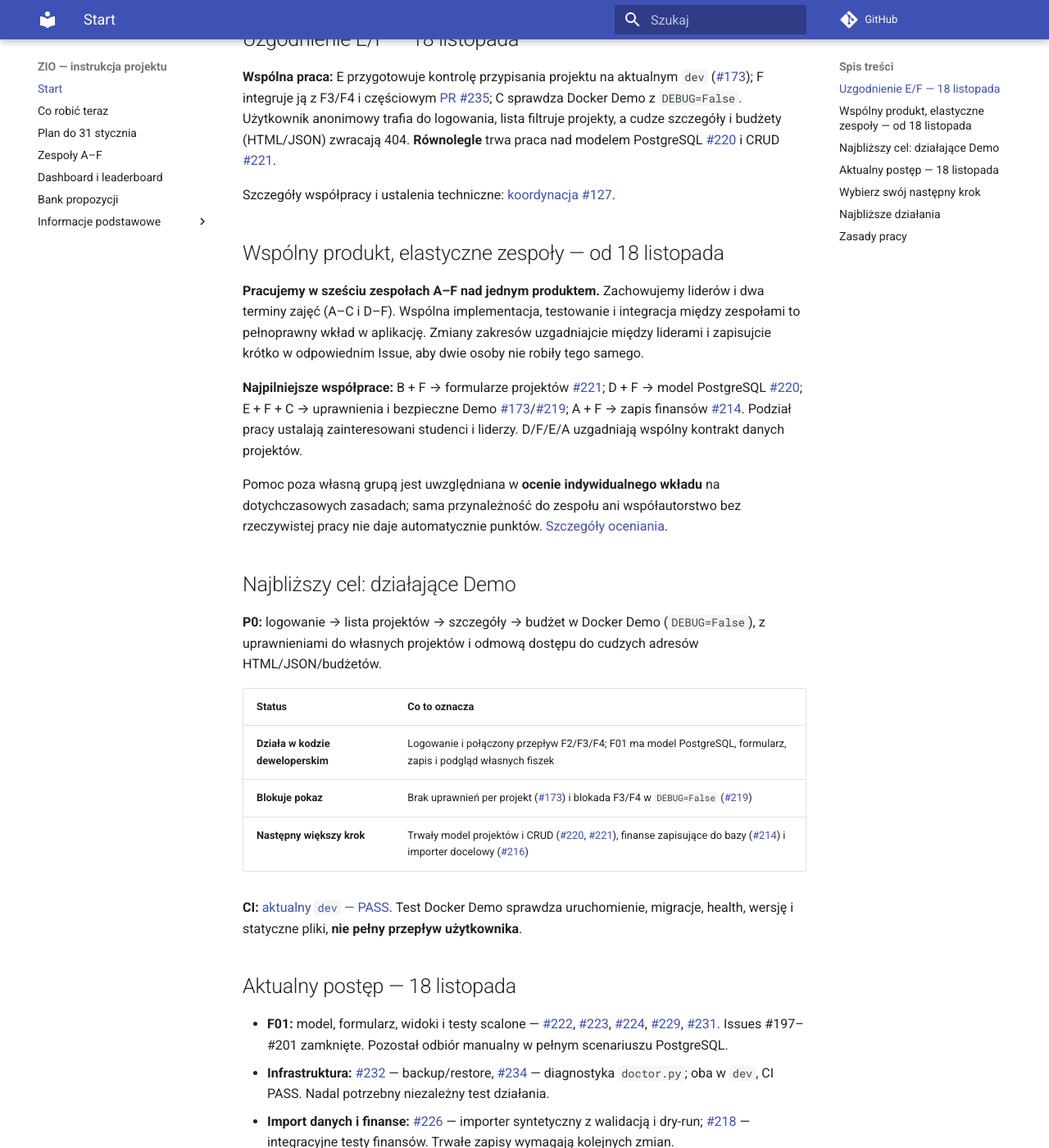
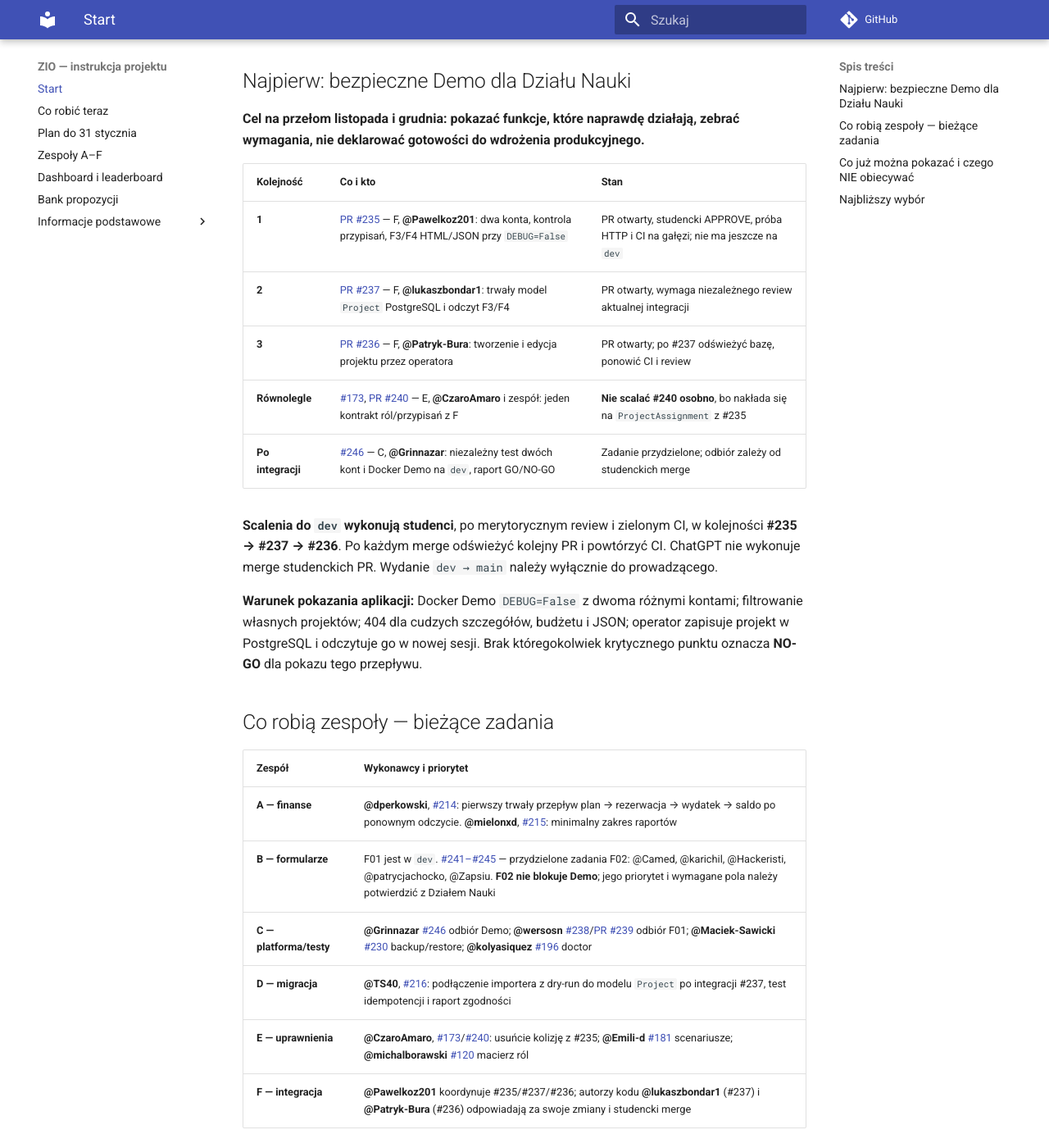
Before and after one commit to zio-wi-pb-mc/pb-science-office-manual, an MkDocs documentation site: the page built from manual/index.md, in a window 1280 px wide and 1400 px high, scrolled down 308 px. Shown: the whole window at 82% size. Built offline with MkDocs 1.6.1 and Material for MkDocs 9.7.7, drawn with Linux system fonts in a browser that asks for light colours; comment, search, counter and statistics services are not loaded; some of the changed text lies outside the part shown.

Commit message:
docs(zio): update student priorities and demo integration status 2026-11-24

```diff
--- a/manual/index.md
+++ b/manual/index.md
@@ -1,63 +1,46 @@
 # ZIO — co robić teraz
 
-**Cel ZIO:** do **31 stycznia 2027 r.** aplikacja ma być **wdrożona, przetestowana i odebrana przez Dział Nauki**. Każdy zespół może wybierać własne zadania lub wspierać inne zespoły; roadmapa pokazuje najbardziej potrzebne kierunki pracy.
+**Cel:** do **31 stycznia 2027 r.** dostarczyć Działowi Nauki PB jeden działający, wdrożony i przetestowany system. Sześć zespołów A–F pracuje nad jednym produktem; nie zmieniamy formalnych zespołów ani zasad punktacji.
 
-**Stan przeglądu: 18.11.2026**, gałąź [`dev`](https://github.com/zio-wi-pb-mc/pb-science-office/tree/dev), commit `e8d94872` ([CI PASS](https://github.com/zio-wi-pb-mc/pb-science-office/actions/runs/44258929850)).
+**Stan potwierdzony 24.11.2026:** aplikacja `dev` = `e8d94872`, [ostatnie CI `dev` PASS](https://github.com/zio-wi-pb-mc/pb-science-office/actions/runs/44258929850) **18.11**, brak nowych merge do `dev`. Nowy kod na gałęziach studentów nie jest jeszcze funkcją wersji zintegrowanej. [GitHub Project](https://github.com/orgs/zio-wi-pb-mc/projects/1/views/1) i Issues pozostają źródłem przypisań.
 
-## Uzgodnienie E/F — 18 listopada
+## Najpierw: bezpieczne Demo dla Działu Nauki
 
-**Wspólna praca:** E przygotowuje kontrolę przypisania projektu na aktualnym `dev` ([#173](https://github.com/zio-wi-pb-mc/pb-science-office/issues/173)); F integruje ją z F3/F4 i częściowym [PR #235](https://github.com/zio-wi-pb-mc/pb-science-office/pull/235); C sprawdza Docker Demo z `DEBUG=False`. Użytkownik anonimowy trafia do logowania, lista filtruje projekty, a cudze szczegóły i budżety (HTML/JSON) zwracają 404. **Równolegle** trwa praca nad modelem PostgreSQL [#220](https://github.com/zio-wi-pb-mc/pb-science-office/issues/220) i CRUD [#221](https://github.com/zio-wi-pb-mc/pb-science-office/issues/221).
+**Cel na przełom listopada i grudnia: pokazać funkcje, które naprawdę działają, zebrać wymagania, nie deklarować gotowości do wdrożenia produkcyjnego.**
 
-Szczegóły współpracy i ustalenia techniczne: [koordynacja #127](https://github.com/zio-wi-pb-mc/pb-science-office/issues/127).
+| Kolejność | Co i kto | Stan |
+|---|---|---|
+| **1** | [PR #235](https://github.com/zio-wi-pb-mc/pb-science-office/pull/235) — F, **@Pawelkoz201**: dwa konta, kontrola przypisań, F3/F4 HTML/JSON przy `DEBUG=False` | PR otwarty, studencki APPROVE, próba HTTP i CI na gałęzi; nie ma jeszcze na `dev` |
+| **2** | [PR #237](https://github.com/zio-wi-pb-mc/pb-science-office/pull/237) — F, **@lukaszbondar1**: trwały model `Project` PostgreSQL i odczyt F3/F4 | PR otwarty, wymaga niezależnego review aktualnej integracji |
+| **3** | [PR #236](https://github.com/zio-wi-pb-mc/pb-science-office/pull/236) — F, **@Patryk-Bura**: tworzenie i edycja projektu przez operatora | PR otwarty; po #237 odświeżyć bazę, ponowić CI i review |
+| **Równolegle** | [#173](https://github.com/zio-wi-pb-mc/pb-science-office/issues/173), [PR #240](https://github.com/zio-wi-pb-mc/pb-science-office/pull/240) — E, **@CzaroAmaro** i zespół: jeden kontrakt ról/przypisań z F | **Nie scalać #240 osobno**, bo nakłada się na `ProjectAssignment` z #235 |
+| **Po integracji** | [#246](https://github.com/zio-wi-pb-mc/pb-science-office/issues/246) — C, **@Grinnazar**: niezależny test dwóch kont i Docker Demo na `dev`, raport GO/NO-GO | Zadanie przydzielone; odbiór zależy od studenckich merge |
 
-## Wspólny produkt, elastyczne zespoły — od 18 listopada
+**Scalenia do `dev` wykonują studenci**, po merytorycznym review i zielonym CI, w kolejności **#235 → #237 → #236**. Po każdym merge odświeżyć kolejny PR i powtórzyć CI. ChatGPT nie wykonuje merge studenckich PR. Wydanie `dev → main` należy wyłącznie do prowadzącego.
 
-**Pracujemy w sześciu zespołach A–F nad jednym produktem.** Zachowujemy liderów i dwa terminy zajęć (A–C i D–F). Wspólna implementacja, testowanie i integracja między zespołami to pełnoprawny wkład w aplikację. Zmiany zakresów uzgadniajcie między liderami i zapisujcie krótko w odpowiednim Issue, aby dwie osoby nie robiły tego samego.
+**Warunek pokazania aplikacji:** Docker Demo `DEBUG=False` z dwoma różnymi kontami; filtrowanie własnych projektów; 404 dla cudzych szczegółów, budżetu i JSON; operator zapisuje projekt w PostgreSQL i odczytuje go w nowej sesji. Brak któregokolwiek krytycznego punktu oznacza **NO-GO** dla pokazu tego przepływu.
 
-**Najpilniejsze współprace:** B + F → formularze projektów [#221](https://github.com/zio-wi-pb-mc/pb-science-office/issues/221); D + F → model PostgreSQL [#220](https://github.com/zio-wi-pb-mc/pb-science-office/issues/220); E + F + C → uprawnienia i bezpieczne Demo [#173](https://github.com/zio-wi-pb-mc/pb-science-office/issues/173)/[#219](https://github.com/zio-wi-pb-mc/pb-science-office/issues/219); A + F → zapis finansów [#214](https://github.com/zio-wi-pb-mc/pb-science-office/issues/214). Podział pracy ustalają zainteresowani studenci i liderzy. D/F/E/A uzgadniają wspólny kontrakt danych projektów.
+## Co robią zespoły — bieżące zadania
 
-Pomoc poza własną grupą jest uwzględniana w **ocenie indywidualnego wkładu** na dotychczasowych zasadach; sama przynależność do zespołu ani współautorstwo bez rzeczywistej pracy nie daje automatycznie punktów. [Szczegóły oceniania](08-ocenianie.md).
+| Zespół | Wykonawcy i priorytet |
+|---|---|
+| **A — finanse** | **@dperkowski**, [#214](https://github.com/zio-wi-pb-mc/pb-science-office/issues/214): pierwszy trwały przepływ plan → rezerwacja → wydatek → saldo po ponownym odczycie. **@mielonxd**, [#215](https://github.com/zio-wi-pb-mc/pb-science-office/issues/215): minimalny zakres raportów |
+| **B — formularze** | F01 jest w `dev`. [#241–#245](https://github.com/zio-wi-pb-mc/pb-science-office/issues/241) — przydzielone zadania F02: @Camed, @karichil, @Hackeristi, @patrycjachocko, @Zapsiu. **F02 nie blokuje Demo**; jego priorytet i wymagane pola należy potwierdzić z Działem Nauki |
+| **C — platforma/testy** | **@Grinnazar** [#246](https://github.com/zio-wi-pb-mc/pb-science-office/issues/246) odbiór Demo; **@wersosn** [#238](https://github.com/zio-wi-pb-mc/pb-science-office/issues/238)/[PR #239](https://github.com/zio-wi-pb-mc/pb-science-office/pull/239) odbiór F01; **@Maciek-Sawicki** [#230](https://github.com/zio-wi-pb-mc/pb-science-office/issues/230) backup/restore; **@kolyasiquez** [#196](https://github.com/zio-wi-pb-mc/pb-science-office/issues/196) doctor |
+| **D — migracja** | **@TS40**, [#216](https://github.com/zio-wi-pb-mc/pb-science-office/issues/216): podłączenie importera z dry-run do modelu `Project` po integracji #237, test idempotencji i raport zgodności |
+| **E — uprawnienia** | **@CzaroAmaro**, [#173](https://github.com/zio-wi-pb-mc/pb-science-office/issues/173)/[#240](https://github.com/zio-wi-pb-mc/pb-science-office/pull/240): usuńcie kolizję z #235; **@Emili-d** [#181](https://github.com/zio-wi-pb-mc/pb-science-office/issues/181) scenariusze; **@michalborawski** [#120](https://github.com/zio-wi-pb-mc/pb-science-office/issues/120) macierz ról |
+| **F — integracja** | **@Pawelkoz201** koordynuje #235/#237/#236; autorzy kodu **@lukaszbondar1** (#237) i **@Patryk-Bura** (#236) odpowiadają za swoje zmiany i studencki merge |
 
-## Najbliższy cel: działające Demo
+## Co już można pokazać i czego NIE obiecywać
 
-**P0:** logowanie → lista projektów → szczegóły → budżet w Docker Demo (`DEBUG=False`), z uprawnieniami do własnych projektów i odmową dostępu do cudzych adresów HTML/JSON/budżetów.
+- **F01:** osobna próba na PostgreSQL 17 z [raportu #239](https://github.com/zio-wi-pb-mc/pb-science-office/pull/239) potwierdziła logowanie, zapis, odczyt i odmowę cudzej fiszki — PASS ręczny. Jeden test automatyczny znaczników czasu wykazuje niestabilność (3/5 niepowodzeń; wynik lokalny 1 failed, 240 passed, 2 skipped), więc nie ukrywać usterki.
+- **Finanse:** obecnie część danych F4 jest syntetyczna; zapis planów i operacji z #214 nie jest zintegrowany. **Nie przedstawiać F4 jako gotowej księgowości.**
+- **Importer:** istnieje dry-run i walidacja z #226, nie ma jeszcze pełnego importu do kanonicznego ORM.
+- **Backup/restore i doctor:** kod jest w `dev`, niezależne próby pozostają otwarte (#230 i #196).
+- **PR #174:** historyczny Draft do `main`, nie scalać; nowy PR E #240 wymaga zgodności z F.
 
-| Status | Co to oznacza |
-|---|---|
-| **Działa w kodzie deweloperskim** | Logowanie i połączony przepływ F2/F3/F4; F01 ma model PostgreSQL, formularz, zapis i podgląd własnych fiszek |
-| **Blokuje pokaz** | Brak uprawnień per projekt ([#173](https://github.com/zio-wi-pb-mc/pb-science-office/issues/173)) i blokada F3/F4 w `DEBUG=False` ([#219](https://github.com/zio-wi-pb-mc/pb-science-office/issues/219)) |
-| **Następny większy krok** | Trwały model projektów i CRUD ([#220](https://github.com/zio-wi-pb-mc/pb-science-office/issues/220), [#221](https://github.com/zio-wi-pb-mc/pb-science-office/issues/221)), finanse zapisujące do bazy ([#214](https://github.com/zio-wi-pb-mc/pb-science-office/issues/214)) i importer docelowy ([#216](https://github.com/zio-wi-pb-mc/pb-science-office/issues/216)) |
+## Najbliższy wybór
 
-**CI:** [aktualny `dev` — PASS](https://github.com/zio-wi-pb-mc/pb-science-office/actions/runs/44258929850). Test Docker Demo sprawdza uruchomienie, migracje, health, wersję i statyczne pliki, **nie pełny przepływ użytkownika**.
+Masz zadanie? Pracuj na aktualnej gałęzi, sprawdź zależności i opisz test PASS/FAIL. Potrzebujesz pomocy? Uzgodnij wsparcie międzyzespołowe z liderem **w istniejącym Issue**; nie twórz konkurencyjnego modelu. Działający fragment i test mają pierwszeństwo przed kolejnym raportem.
 
-## Aktualny postęp — 18 listopada
-
-- **F01:** model, formularz, widoki i testy scalone — [#222](https://github.com/zio-wi-pb-mc/pb-science-office/pull/222), [#223](https://github.com/zio-wi-pb-mc/pb-science-office/pull/223), [#224](https://github.com/zio-wi-pb-mc/pb-science-office/pull/224), [#229](https://github.com/zio-wi-pb-mc/pb-science-office/pull/229), [#231](https://github.com/zio-wi-pb-mc/pb-science-office/pull/231). Issues #197–#201 zamknięte. Pozostał odbiór manualny w pełnym scenariuszu PostgreSQL.
-- **Infrastruktura:** [#232](https://github.com/zio-wi-pb-mc/pb-science-office/pull/232) — backup/restore, [#234](https://github.com/zio-wi-pb-mc/pb-science-office/pull/234) — diagnostyka `doctor.py`; oba w `dev`, CI PASS. Nadal potrzebny niezależny test działania.
-- **Import danych i finanse:** [#226](https://github.com/zio-wi-pb-mc/pb-science-office/pull/226) — importer syntetyczny z walidacją i dry-run; [#218](https://github.com/zio-wi-pb-mc/pb-science-office/pull/218) — integracyjne testy finansów. Trwałe zapisy wymagają kolejnych zmian.
-- **Dwa otwarte Drafty:** [#174](https://github.com/zio-wi-pb-mc/pb-science-office/pull/174) (historyczne uprawnienia) i [#235](https://github.com/zio-wi-pb-mc/pb-science-office/pull/235) (częściowa obsługa `DEBUG=False`). Nie są jeszcze scalone — test dostępu dwóch użytkowników nadal pozostaje blockerem.
-- **Nowe kierunki:** [#220](https://github.com/zio-wi-pb-mc/pb-science-office/issues/220) — model projektów w PostgreSQL, [#221](https://github.com/zio-wi-pb-mc/pb-science-office/issues/221) — tworzenie/edycja. Można włączyć wsparcie B/D/F, ale to propozycja współpracy, nie zmiana przydziałów.
-
-## Wybierz swój następny krok
-
-1. Masz własne zadanie? Kontynuuj je, sprawdź CI i zależności w [GitHub Project](https://github.com/orgs/zio-wi-pb-mc/projects/1/views/1).
-2. Nie masz pomysłu? Zajrzyj do [aktualnych priorytetów](16-propozycje-zadan-po-audycie.md) albo [banku propozycji](17-bank-zadan-mvp.md).
-3. Masz lepszy pomysł? Zaproponuj go liderowi i sprawdź, czy nie dubluje istniejącego PR. Liczy się działający rezultat.
-
-[**Plan i terminy do 31 stycznia**](23-plan-do-31-stycznia.md) · [**Roadmapa A–F**](21-roadmap-3-tygodnie.md) · [**Dashboard i leaderboard**](19-dashboard-projektu.md)
-
-## Najbliższe działania
-
-| Kiedy orientacyjnie | Cel |
-|---|---|
-| **W najbliższych dniach** | Liderzy uzgadniają wspólny klucz projektu, współpracę między zespołami, odpowiedzialność za integrację i najważniejsze blokery. |
-| **W kolejnym tygodniu** | Pierwsze małe PR-y i testy uprawnień, PostgreSQL, formularzy oraz finansów. C/E/F sprawdzają Demo na dwóch kontach. |
-| **Na przełomie listopada i grudnia** | Oceniamy bezpieczeństwo Demo, prezentujemy działające funkcje Działowi Nauki, zbieramy uwagi i sprawdzamy efekty współpracy zespołów. |
-
-Na spotkanie z Działem Nauki przygotowujemy listę funkcji potrzebnych do zastąpienia starego systemu. **Końcowy termin projektu: 31 stycznia 2027 r.**
-
-## Zasady pracy
-
-PR studencki: `feature → dev` po review i testach, **merge do `dev` wykonują sami studenci**. Prowadzący może wystawić APPROVE lub komentarz, ale nie scala za studentów. Wydanie: `dev → main` przez prowadzącego. Wybierajcie działania, które przynoszą mierzalne rezultaty w aplikacji. Istniejący [leaderboard](19-dashboard-projektu.md) pokazuje punkty **formalnie rozliczone do 03.11** oraz osobno nowsze osiągnięcia — zgodnie z zasadami punktowania #86.
-
-[Środowiska i uruchomienie](18-srodowiska-mvp.md) · [Audyt funkcji legacy](22-audyt-legacy-parity.md) · [Informacje podstawowe](20-informacje-podstawowe.md)
+[**Aktualne priorytety i przypisania**](16-propozycje-zadan-po-audycie.md) · [**Dashboard i leaderboard**](19-dashboard-projektu.md) · [**Roadmapa**](21-roadmap-3-tygodnie.md) · [**Plan do 31 stycznia**](23-plan-do-31-stycznia.md) · [**Podstawowe informacje**](20-informacje-podstawowe.md)
```
